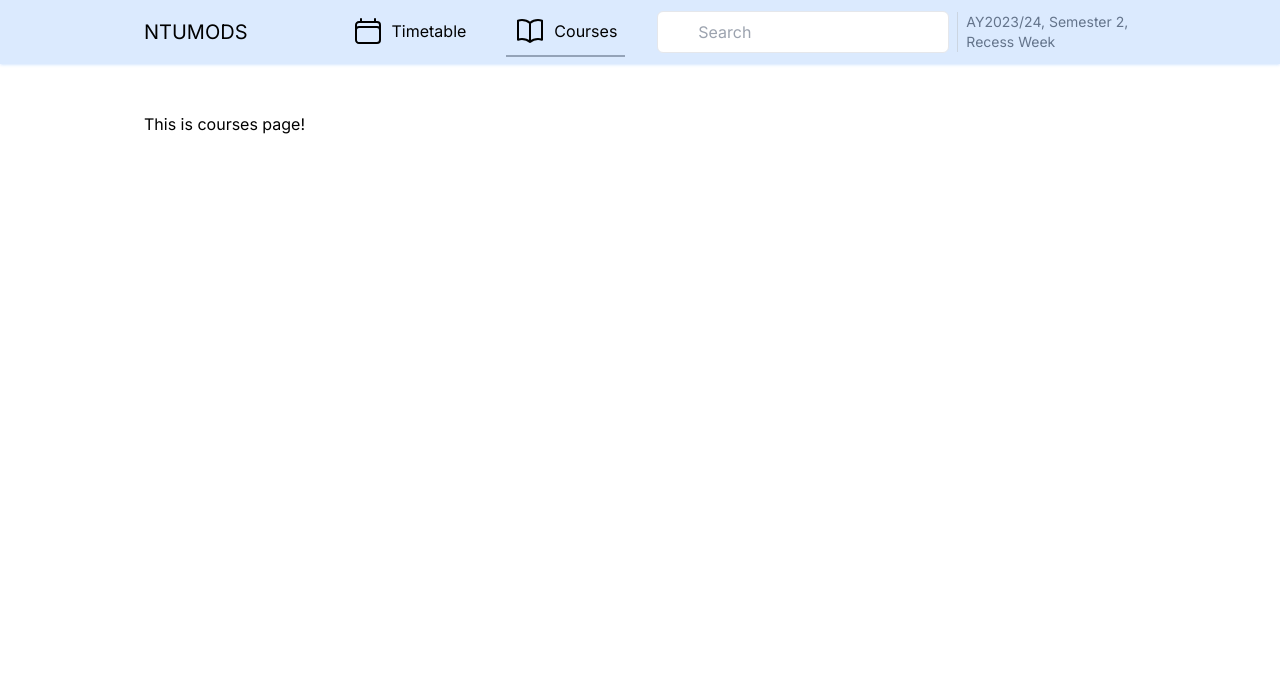
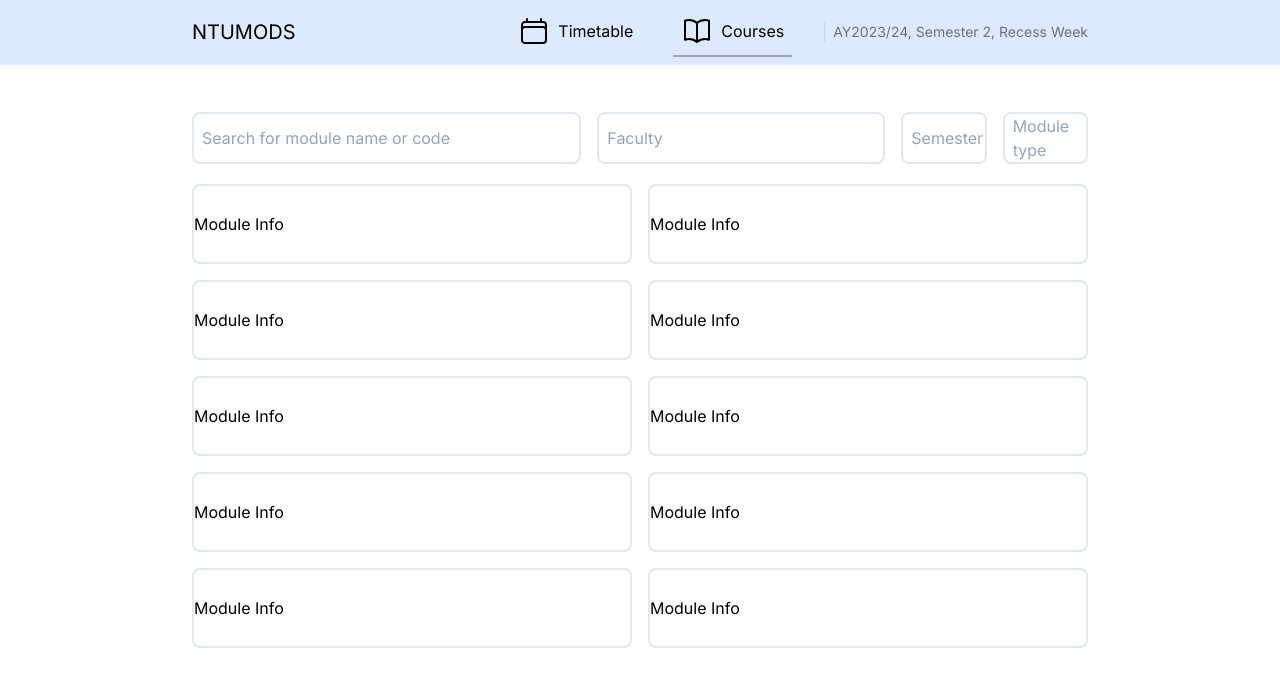
Before and after one commit to yequan99/ntumods-frontend, a Next.js app: page /courses in a window 1280 px wide. Shown: the top 686 px of the page. Built offline with nearby package versions, Linux system fonts and the light colour scheme.

Commit message:
design 2

```diff
--- a/src/app/courses/page.tsx
+++ b/src/app/courses/page.tsx
@@ -1,9 +1,30 @@
 export default function CoursesPage() {
+
+    const moduleInfo = [1,2,3,4,5,6,7,8,9,10]
+
     return (
         <div className="w-full h-full">
-            <h1>
-                This is courses page!
-            </h1>
+            <div className="grid grid-cols-9 gap-4 h-10 mb-8">
+                <div className="col-span-4 border-2 border-slate-200 rounded-lg flex items-center">
+                    <h1 className="text-slate-400 pl-2">Search for module name or code</h1>
+                </div>
+                <div className="col-span-3 border-2 border-slate-200 rounded-lg flex items-center">
+                    <h1 className="text-slate-400 pl-2">Faculty</h1>
+                </div>
+                <div className="border-2 border-slate-200 rounded-lg flex items-center">
+                    <h1 className="text-slate-400 pl-2">Semester</h1>
+                </div>
+                <div className="border-2 border-slate-200 rounded-lg flex items-center">
+                    <h1 className="text-slate-400 pl-2">Module type</h1>
+                </div>
+            </div>
+            <div className="grid grid-cols-2 gap-4 h-20">
+                {moduleInfo.map((item,index) => (
+                    <div key={index} className="h-20 border-2 border-slate-200 rounded-lg flex items-center">
+                        Module Info
+                    </div>
+                ))}
+            </div>
         </div>
     )
 }
--- a/src/app/layout.tsx
+++ b/src/app/layout.tsx
@@ -20,10 +20,10 @@ export default function RootLayout({
     <html lang="en">
       <body className={inter.className}>
         <div className="w-screen h-screen flex flex-col">
-          <div className="fixed h-16 px-36 w-full bg-blue-100 shadow shadow-blue-100">
+          <div className="fixed h-16 px-48 w-full bg-blue-100 shadow shadow-blue-100">
             <NavBar />
           </div>
-            <main className="mt-16 px-36 p-12 w-full h-full">
+            <main className="mt-16 px-48 p-12 w-full h-full">
               {children}
             </main>
         </div>
--- a/src/components/navbar.tsx
+++ b/src/components/navbar.tsx
@@ -13,9 +13,9 @@ export default function NavBar() {
     ]
 
     return (
-        <div className="h-full w-full flex items-center">
+        <div className="h-full w-full flex flex-row items-center justify-between">
             <Link className="hover:cursor-pointer text-xl" href="/">NTUMODS</Link>
-            <div className="w-full flex flex-row justify-between">
+            <div className="flex flex-row items-center divide-x divide-slate-300">
                 <ul className="flex pl-24">
                     {tabs.map((item,index) => (
                         <Link key={index} href={item.link}>
@@ -30,23 +30,9 @@ export default function NavBar() {
                         </Link>
                     ))}
                 </ul>
-                <div className="flex flex-row items-center divide-x divide-slate-300">
-                    <div className="relative">
-                        <div className="flex items-center mr-2">
-                            <div className="absolute inset-y-0 left-0 pl-3 flex items-center pointer-events-none">
-                                {search}
-                            </div>
-                            <input
-                                type="text"
-                                placeholder="Search"
-                                className="pl-10 border rounded-md px-4 py-2 focus:outline-none focus:border-blue-500"
-                            />
-                        </div>
-                    </div>
-                    <h1 className="text-sm pl-2 text-slate-500">
-                        AY2023/24, Semester 2, Recess Week
-                    </h1>
-                </div>
+                <h1 className="text-sm pl-2 text-slate-500">
+                    AY2023/24, Semester 2, Recess Week
+                </h1>
             </div>
         </div>
     )
```
